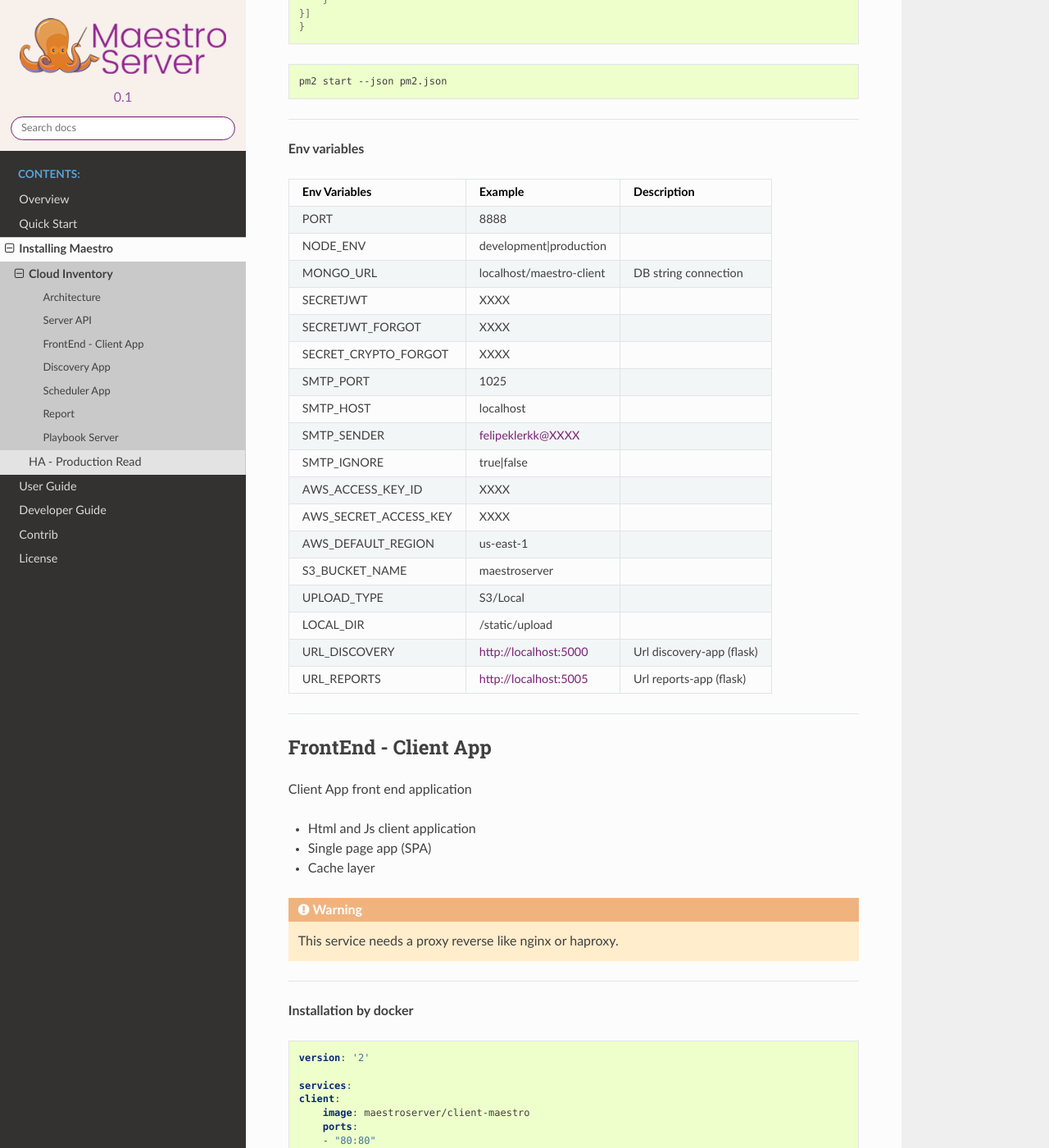
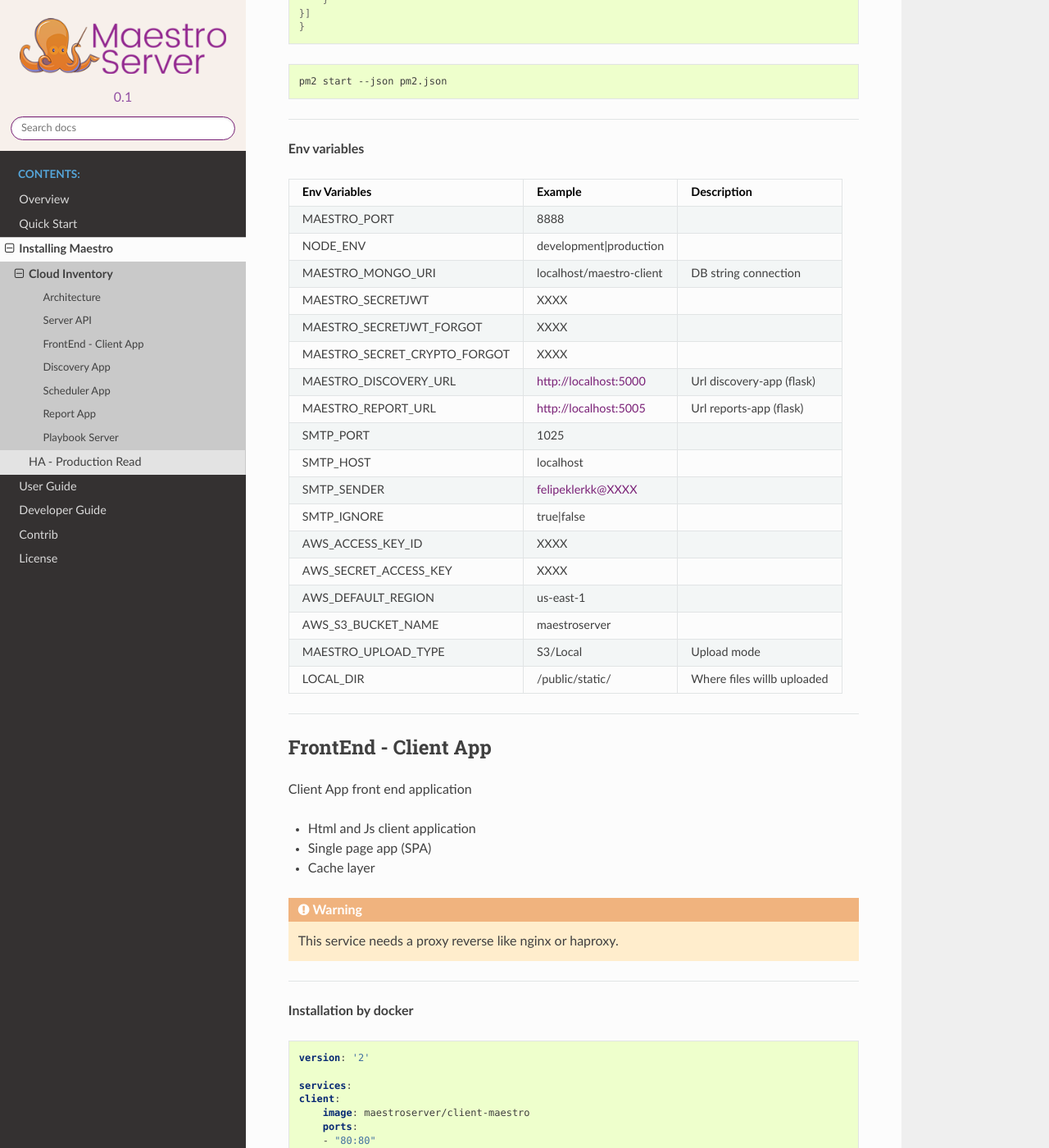
Before and after one commit to maestro-server/webdocs, a Sphinx documentation site: the page built from docs/installing/architecture.rst, in a window 1280 px wide and 1400 px high, scrolled down 3129 px. Shown: the whole window at 82% size. Built offline with Sphinx 7.4.7 and the Read the Docs theme 2.0.0, drawn with Linux system fonts in a browser that asks for light colours; formulas are drawn with MathJax 3.

Commit message:
installing reports

```diff
--- a/docs/installing/architecture.rst
+++ b/docs/installing/architecture.rst
@@ -138,28 +138,29 @@
 
 **Env variables**
 
-======================= ============================ ===========================
-Env Variables                   Example                    Description
-======================= ============================ ===========================
-PORT                    8888
-NODE_ENV                development|production
-MONGO_URL               localhost/maestro-client     DB string connection
-SECRETJWT               XXXX
-SECRETJWT_FORGOT        XXXX
-SECRET_CRYPTO_FORGOT    XXXX
-SMTP_PORT               1025
-SMTP_HOST               localhost
-SMTP_SENDER             felipeklerkk@XXXX
-SMTP_IGNORE             true|false
-AWS_ACCESS_KEY_ID       XXXX
-AWS_SECRET_ACCESS_KEY   XXXX
-AWS_DEFAULT_REGION      us-east-1
-S3_BUCKET_NAME          maestroserver
-UPLOAD_TYPE             S3/Local
-LOCAL_DIR               /static/upload
-URL_DISCOVERY           http://localhost:5000        Url discovery-app (flask)
-URL_REPORTS             http://localhost:5005        Url reports-app (flask)
-======================= ============================ ===========================
+============================== ========================== =============================
+        Env Variables                   Example                   Description
+============================== ========================== =============================
+ MAESTRO_PORT                   8888
+ NODE_ENV                       development|production
+ MAESTRO_MONGO_URI              localhost/maestro-client   DB string connection
+ MAESTRO_SECRETJWT              XXXX
+ MAESTRO_SECRETJWT_FORGOT       XXXX
+ MAESTRO_SECRET_CRYPTO_FORGOT   XXXX
+ MAESTRO_DISCOVERY_URL          http://localhost:5000      Url discovery-app (flask)
+ MAESTRO_REPORT_URL             http://localhost:5005      Url reports-app (flask)
+ SMTP_PORT                      1025
+ SMTP_HOST                      localhost
+ SMTP_SENDER                    felipeklerkk@XXXX
+ SMTP_IGNORE                    true|false
+ AWS_ACCESS_KEY_ID              XXXX
+ AWS_SECRET_ACCESS_KEY          XXXX
+ AWS_DEFAULT_REGION             us-east-1
+ AWS_S3_BUCKET_NAME             maestroserver
+ MAESTRO_UPLOAD_TYPE            S3/Local                   Upload mode
+ LOCAL_DIR                      /public/static/            Where files willb uploaded
+============================== ========================== =============================
+
 
 ----------
 
@@ -430,8 +431,8 @@
 ----------
 
 
-Report
-------
+Report App
+----------
 
 Reports app, generate reports
 
--- a/docs/userguide/cloud_inventory/reports.rst
+++ b/docs/userguide/cloud_inventory/reports.rst
@@ -3,6 +3,8 @@ Reports
 
 Single table report
 -------------------
+
+General table able to create single report, you can add specific filters.
 
 .. figure:: ../../_static/screen/report_c.png
 
@@ -24,8 +26,12 @@ Single table report
 | Active                                                                    | Boolean | true/false         | Flag, used to deleted items, possibility to retrived deleted items |
 +---------------------------------------------------------------------------+---------+--------------------+--------------------------------------------------------------------+
 
+--------
+
 Pivot table reports
 -------------------
+
+Pivot reports, can create a relational table, relational is, client -> system -> app -> servers, you can use any type of filters in any step.
 
 .. figure:: ../../_static/screen/report_c2.png
 
```
